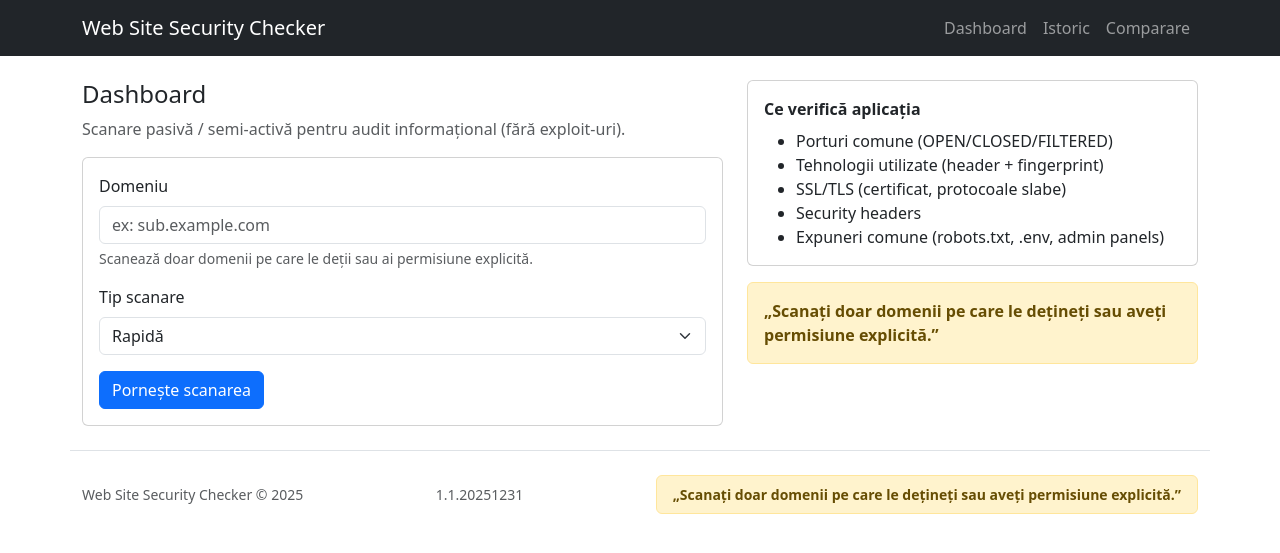
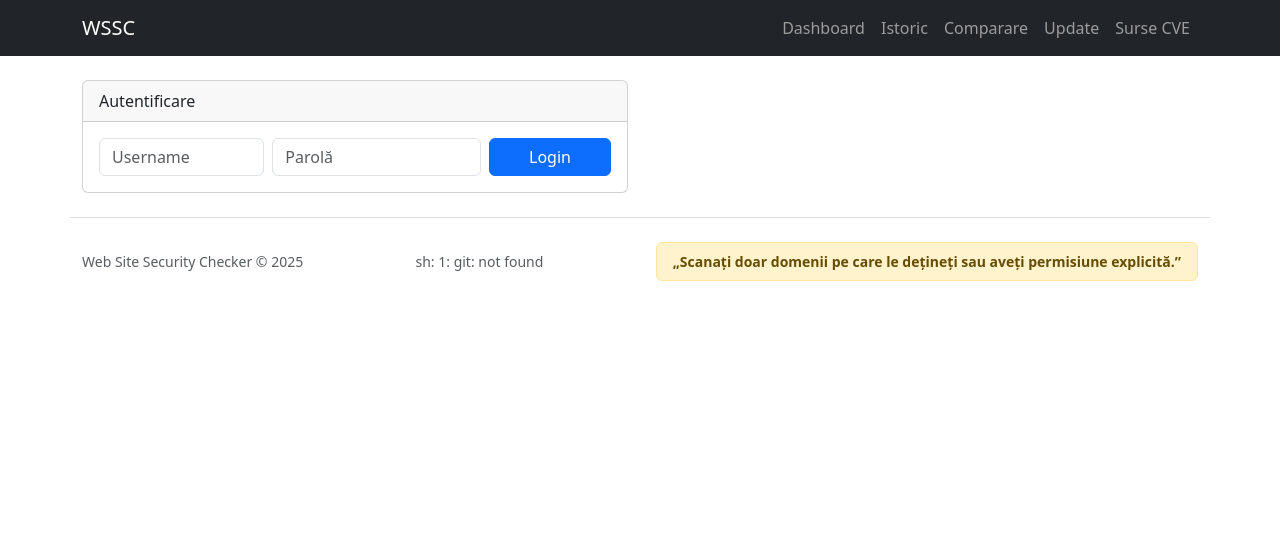
Before and after one commit to dirzanbogdan/Web-Site-Security-Checker, a PHP site: page /index.php in a window 1280 px wide. Shown: the top 553 px of the page. Run offline with PHP 8.4, Linux system fonts and the light colour scheme; some libraries are stand-ins or nearby versions.

Commit message:
feat(ui/auth): unified navbar+footer with dynamic version; site-wide login; admin-only for update & sources

```diff
--- a/app/bootstrap.php
+++ b/app/bootstrap.php
@@ -166,3 +166,70 @@
     }
     return substr(strtolower($hash), 0, 7);
 }
+
+function exec_available(): bool
+{
+    if (!function_exists('shell_exec')) {
+        return false;
+    }
+    $disabled = (string)ini_get('disable_functions');
+    $disabledList = array_filter(array_map('trim', explode(',', $disabled)));
+    return !in_array('shell_exec', $disabledList, true);
+}
+
+function app_version_label(): string
+{
+    $cfg = app_config();
+    $ver = is_string($cfg['app']['version'] ?? null) ? (string)$cfg['app']['version'] : '';
+    $commit = app_commit_short();
+    if (exec_available()) {
+        $out = shell_exec('git describe --tags --always --dirty 2>&1');
+        if (is_string($out) && trim($out) !== '') {
+            $ver = trim($out);
+        }
+    }
+    $label = $ver !== '' ? $ver : '';
+    if ($label !== '' && is_string($commit) && $commit !== '') {
+        $label .= ' (' . $commit . ')';
+    } elseif ($label === '' && is_string($commit) && $commit !== '') {
+        $label = '(' . $commit . ')';
+    }
+    return $label !== '' ? $label : '-';
+}
+
+function navbar_html(array $config): string
+{
+    $appName = (string)($config['app']['name'] ?? 'WSSC');
+    $short = (string)($config['app']['short_name'] ?? 'WSSC');
+    $html = '';
+    $html .= '<nav class="navbar navbar-expand-lg navbar-dark bg-dark">';
+    $html .= '<div class="container">';
+    $html .= '<a class="navbar-brand" href="index.php">' . \WSSC\Util\Html::e($short !== '' ? $short : $appName) . '</a>';
+    $html .= '<div class="navbar-nav">';
+    $html .= '<a class="nav-link" href="index.php">Dashboard</a>';
+    $html .= '<a class="nav-link" href="index.php?page=history">Istoric</a>';
+    $html .= '<a class="nav-link" href="index.php?page=compare">Comparare</a>';
+    $html .= '<a class="nav-link" href="admin/update.php">Update</a>';
+    $html .= '<a class="nav-link" href="admin/vuln_sources.php">Surse CVE</a>';
+    $html .= '</div>';
+    $html .= '</div></nav>';
+    return $html;
+}
+
+function footer_html(array $config): string
+{
+    $disclaimer = (string)($config['ui']['disclaimer_text'] ?? '');
+    $appName = (string)($config['app']['name'] ?? 'WSSC');
+    $year = (int)date('Y');
+    $verLabel = app_version_label();
+    $html = '';
+    $html .= '<footer class="container py-4 border-top">';
+    $html .= '<div class="d-flex flex-column flex-md-row align-items-md-center justify-content-between gap-3">';
+    $html .= '<div class="small text-muted">' . \WSSC\Util\Html::e($appName) . ' © ' . $year . '</div>';
+    $html .= '<div class="small text-muted text-md-center">' . \WSSC\Util\Html::e($verLabel) . '</div>';
+    $html .= '<div class="text-md-end">';
+    $html .= '<div class="alert alert-warning py-2 px-3 mb-0 small"><span class="fw-semibold">' . \WSSC\Util\Html::e($disclaimer) . '</span></div>';
+    $html .= '</div>';
+    $html .= '</div></footer>';
+    return $html;
+}
--- a/index.php
+++ b/index.php
@@ -9,6 +9,7 @@
 use WSSC\Storage\AuditLogger;
 use WSSC\Storage\ScanRepository;
 use WSSC\Util\Html;
+use WSSC\Auth\Auth;
 
 $config = WSSC\app_config();
 $db = WSSC\db();
@@ -17,6 +18,7 @@
 $repo = new ScanRepository($db);
 $csrf = new Csrf();
 $rateLimiter = new RateLimiter($db, $config['security']['rate_limit']);
+$auth = new Auth($db);
 
 function wssc_page_title(string $title): string
 {
@@ -25,18 +27,6 @@
 
 function wssc_layout(string $title, string $bodyHtml, array $config): void
 {
-    $disclaimer = $config['ui']['disclaimer_text'];
-    $appName = $config['app']['name'];
-    $year = (int)date('Y');
-    $version = is_string($config['app']['version'] ?? null) ? (string)$config['app']['version'] : '';
-    $commit = WSSC\app_commit_short();
-    $verLabel = $version !== '' ? $version : '';
-    if ($verLabel !== '' && is_string($commit) && $commit !== '') {
-        $verLabel .= ' (' . $commit . ')';
-    } elseif ($verLabel === '' && is_string($commit) && $commit !== '') {
-        $verLabel = '(' . $commit . ')';
-    }
-
     echo '<!doctype html><html lang="ro"><head>';
     echo '<meta charset="utf-8">';
     echo '<meta name="viewport" content="width=device-width, initial-scale=1">';
@@ -47,29 +37,55 @@
     echo '<link rel="stylesheet" href="assets/css/app.css">';
     echo '</head><body>';
 
-    echo '<nav class="navbar navbar-expand-lg navbar-dark bg-dark">';
-    echo '<div class="container">';
-    echo '<a class="navbar-brand" href="index.php">' . Html::e($appName) . '</a>';
-    echo '<div class="navbar-nav">';
-    echo '<a class="nav-link" href="index.php">Dashboard</a>';
-    echo '<a class="nav-link" href="index.php?page=history">Istoric</a>';
-    echo '<a class="nav-link" href="index.php?page=compare">Comparare</a>';
-    echo '</div>';
-    echo '</div></nav>';
+    echo WSSC\navbar_html($config);
 
     echo '<main class="container my-4">' . $bodyHtml . '</main>';
 
-    echo '<footer class="container py-4 border-top">';
-    echo '<div class="d-flex flex-column flex-md-row align-items-md-center justify-content-between gap-3">';
-    echo '<div class="small text-muted">' . Html::e($appName) . ' © ' . $year . '</div>';
-    echo '<div class="small text-muted text-md-center">' . Html::e($verLabel !== '' ? $verLabel : '-') . '</div>';
-    echo '<div class="text-md-end">';
-    echo '<div class="alert alert-warning py-2 px-3 mb-0 small"><span class="fw-semibold">' . Html::e($disclaimer) . '</span></div>';
-    echo '</div>';
-    echo '</div></footer>';
+    echo WSSC\footer_html($config);
 
     echo '<script src="assets/js/app.js"></script>';
     echo '</body></html>';
+}
+
+$loginErrors = [];
+if ($_SERVER['REQUEST_METHOD'] === 'POST' && isset($_POST['action'])) {
+    try {
+        $csrf->requireValidToken($_POST['csrf_token'] ?? null);
+        $action = (string)$_POST['action'];
+        if ($action === 'login') {
+            $username = (string)($_POST['username'] ?? '');
+            $pwd = (string)($_POST['password'] ?? '');
+            $auth->login($username, $pwd);
+        }
+        if ($action === 'logout') {
+            $auth->logout();
+        }
+    } catch (Throwable $e) {
+        $loginErrors[] = $e->getMessage();
+    }
+}
+
+if (!$auth->isAuthenticated()) {
+    $token = $csrf->getToken();
+    $body = '<div class="row g-4"><div class="col-lg-6">';
+    if ($loginErrors) {
+        $body .= '<div class="alert alert-danger"><ul class="mb-0">';
+        foreach ($loginErrors as $er) {
+            $body .= '<li>' . Html::e($er) . '</li>';
+        }
+        $body .= '</ul></div>';
+    }
+    $body .= '<div class="card"><div class="card-header">Autentificare</div><div class="card-body">';
+    $body .= '<form method="post" class="row g-2">';
+    $body .= '<input type="hidden" name="csrf_token" value="' . Html::e($token) . '">';
+    $body .= '<input type="hidden" name="action" value="login">';
+    $body .= '<div class="col-md-4"><input class="form-control" name="username" placeholder="Username" required></div>';
+    $body .= '<div class="col-md-5"><input class="form-control" type="password" name="password" placeholder="Parolă" required></div>';
+    $body .= '<div class="col-md-3"><button class="btn btn-primary w-100" type="submit">Login</button></div>';
+    $body .= '</form></div></div>';
+    $body .= '</div></div>';
+    wssc_layout(wssc_page_title('Autentificare'), $body, $config);
+    exit;
 }
 
 $page = (string)($_GET['page'] ?? '');
```
Also changed, not shown: admin/update.php (+2 -10 lines), admin/vuln_sources.php (+2 -10 lines).
